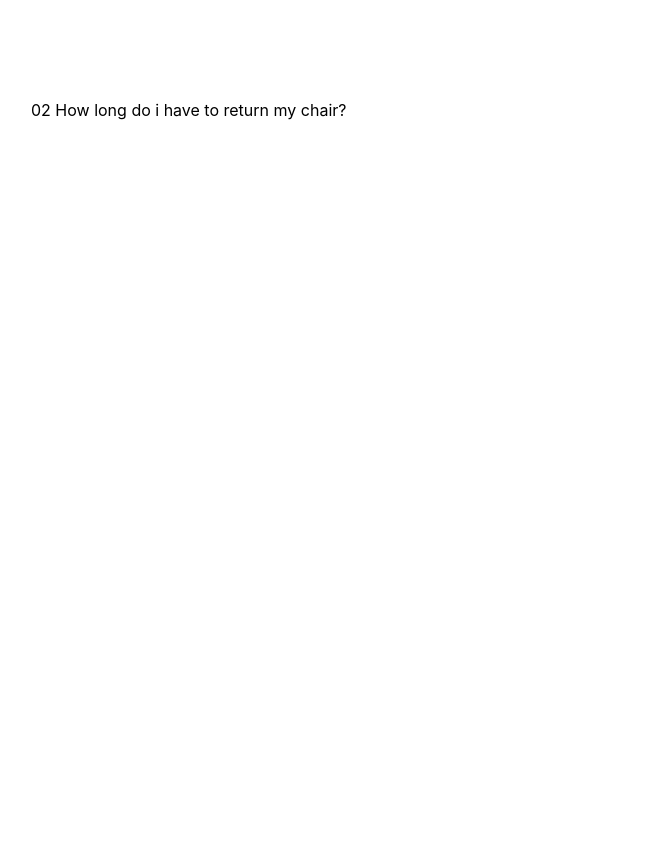
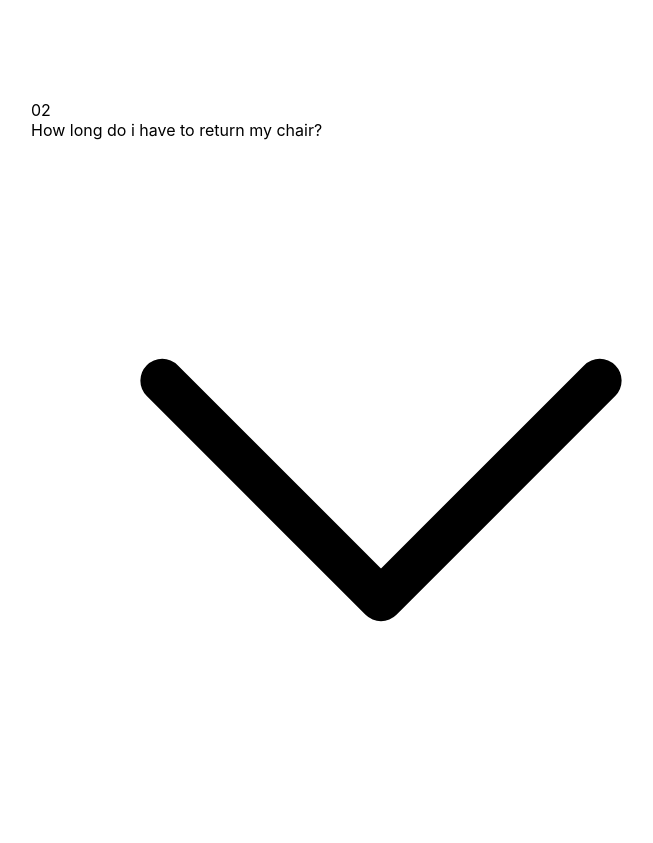
Before and after one commit to malik-codes/Component_Layout, a plain HTML site: page 01-accordian.html in a window 1280 px wide. Shown: the whole page, without its empty margins (259-912 px from the left). Before the commit the page ends 800 px from the top, so only its background shows below. Drawn offline with Linux system fonts and the light colour scheme.

Commit message:
work on new project

```diff
--- a/01-accordian.html
+++ b/01-accordian.html
@@ -16,10 +16,8 @@
         font-family: "Inter", sans-serif;
         color: #000;
       }
-      .accordian {
-        background-color: #000;
-      }
-      p {
+      .accordion {
+        /* background-color: #000; */
         width: 700px;
         margin: 100px auto;
       }
@@ -27,7 +25,22 @@
   </head>
   <body>
     <div class="accordion">
-      <p>02 How long do i have to return my chair?</p>
+      <p class="number">02</p>
+      <p class="text">How long do i have to return my chair?</p>
+      <svg
+        xmlns="http://www.w3.org/2000/svg"
+        fill="none"
+        viewBox="0 0 24 24"
+        stroke-width="1.5"
+        stroke="currentColor"
+        class="w-6 h-6"
+      >
+        <path
+          stroke-linecap="round"
+          stroke-linejoin="round"
+          d="M19.5 8.25l-7.5 7.5-7.5-7.5"
+        />
+      </svg>
     </div>
   </body>
 </html>
```
